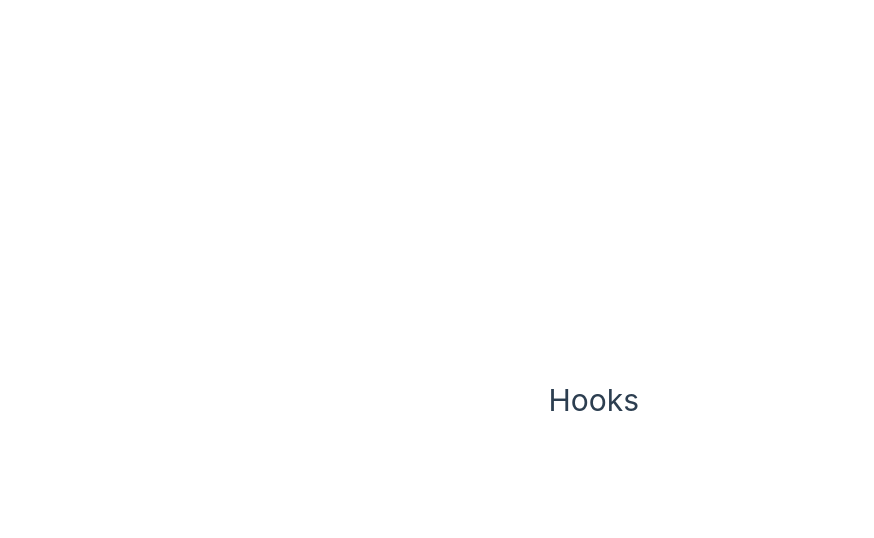
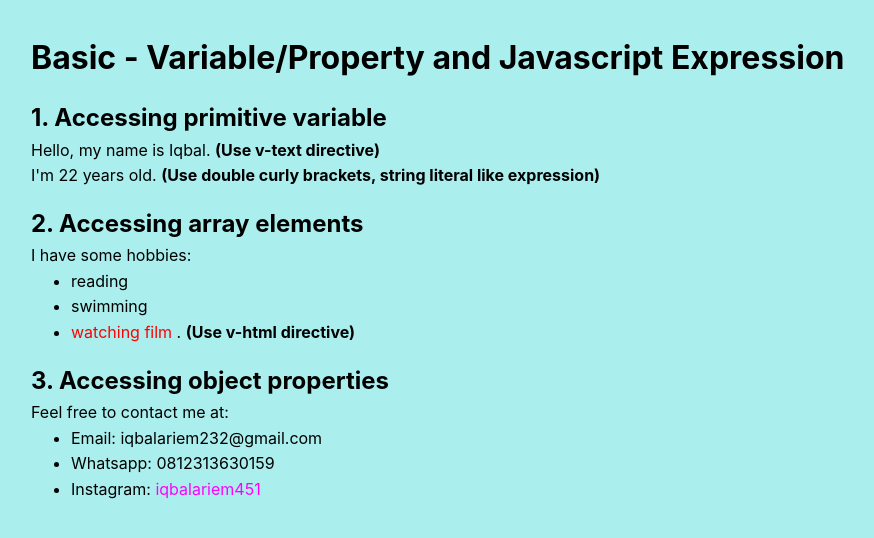
Before and after one commit to iqbalthex/learn-vue, a Vue app: page / in a window 1280 px wide. Shown: the top 538 px of the page, without its empty margins (1-875 px from the left). Built offline with nearby package versions, Linux system fonts and the light colour scheme.

Commit message:
Variable and Javascript Expression

```diff
--- a/src/App.vue
+++ b/src/App.vue
@@ -1,10 +1,12 @@
 <script>
 
-import Hooks from './components/Hooks.vue';
+import Expression from './components/Expression.vue';
+// import Hooks from './components/Hooks.vue';
 
 export default {
   components: {
-    Hooks,
+    Expression,
+    // Hooks,
   }
 }
 
@@ -12,6 +14,7 @@ export default {
 
 <template>
 
-<Hooks />
+<Expression />
+<!-- <Hooks /> -->
 
 </template>
--- a/src/assets/base.css
+++ b/src/assets/base.css
@@ -1,73 +1,16 @@
-/* color palette from <https://github.com/vuejs/theme> */
-:root {
-  --vt-c-white: #ffffff;
-  --vt-c-white-soft: #f8f8f8;
-  --vt-c-white-mute: #f2f2f2;
-
-  --vt-c-black: #181818;
-  --vt-c-black-soft: #222222;
-  --vt-c-black-mute: #282828;
-
-  --vt-c-indigo: #2c3e50;
-
-  --vt-c-divider-light-1: rgba(60, 60, 60, 0.29);
-  --vt-c-divider-light-2: rgba(60, 60, 60, 0.12);
-  --vt-c-divider-dark-1: rgba(84, 84, 84, 0.65);
-  --vt-c-divider-dark-2: rgba(84, 84, 84, 0.48);
-
-  --vt-c-text-light-1: var(--vt-c-indigo);
-  --vt-c-text-light-2: rgba(60, 60, 60, 0.66);
-  --vt-c-text-dark-1: var(--vt-c-white);
-  --vt-c-text-dark-2: rgba(235, 235, 235, 0.64);
-}
-
-/* semantic color variables for this project */
-:root {
-  --color-background: var(--vt-c-white);
-  --color-background-soft: var(--vt-c-white-soft);
-  --color-background-mute: var(--vt-c-white-mute);
-
-  --color-border: var(--vt-c-divider-light-2);
-  --color-border-hover: var(--vt-c-divider-light-1);
-
-  --color-heading: var(--vt-c-text-light-1);
-  --color-text: var(--vt-c-text-light-1);
-
-  --section-gap: 160px;
-}
-
-@media (prefers-color-scheme: dark) {
-  :root {
-    --color-background: var(--vt-c-black);
-    --color-background-soft: var(--vt-c-black-soft);
-    --color-background-mute: var(--vt-c-black-mute);
-
-    --color-border: var(--vt-c-divider-dark-2);
-    --color-border-hover: var(--vt-c-divider-dark-1);
-
-    --color-heading: var(--vt-c-text-dark-1);
-    --color-text: var(--vt-c-text-dark-2);
-  }
-}
-
 *,
-*::before,
-*::after {
+*::after,
+*::before {
   box-sizing: border-box;
   margin: 0;
-  font-weight: normal;
 }
 
 body {
   min-height: 100vh;
-  color: var(--color-text);
-  background: var(--color-background);
-  transition: color 0.5s, background-color 0.5s;
+  background: #aee;
+  transition: all 0.5s;
   line-height: 1.6;
   font-family: Inter, -apple-system, BlinkMacSystemFont, 'Segoe UI', Roboto, Oxygen, Ubuntu,
     Cantarell, 'Fira Sans', 'Droid Sans', 'Helvetica Neue', sans-serif;
-  font-size: 15px;
-  text-rendering: optimizeLegibility;
-  -webkit-font-smoothing: antialiased;
-  -moz-osx-font-smoothing: grayscale;
+  font-size: 16px;
 }
--- a/src/assets/main.css
+++ b/src/assets/main.css
@@ -4,32 +4,13 @@
   max-width: 1280px;
   margin: 0 auto;
   padding: 2rem;
-
   font-weight: normal;
 }
 
-a,
-.green {
-  text-decoration: none;
-  color: hsla(160, 100%, 37%, 1);
-  transition: 0.4s;
+h2 {
+  margin-top: 1rem;
 }
 
-@media (hover: hover) {
-  a:hover {
-    background-color: hsla(160, 100%, 37%, 0.2);
-  }
+.red {
+  color: red;
 }
-
-@media (min-width: 1024px) {
-  body {
-    display: flex;
-    place-items: center;
-  }
-
-  #app {
-    display: grid;
-    grid-template-columns: 1fr 1fr;
-    padding: 0 2rem;
-  }
-}
--- /dev/null
+++ b/src/components/Expression.vue
@@ -0,0 +1,68 @@
+<script>
+export default {
+  data() {
+    return {
+      name: "Iqbal",
+      age: 22,
+      hobbies: [
+        "reading",
+        "swimming",
+        `<span class="red">
+          watching film
+        </span>`,
+      ],
+      contact: {
+        email: "iqbalariem232@gmail.com",
+        whatsapp: "0812313630159",
+        instagram: `<span style="color: magenta">
+          iqbalariem451
+        </span>`,
+      },
+    };
+  },
+}
+</script>
+
+<template>
+  <h1>Basic - Variable/Property and Javascript Expression</h1>
+
+  <h2>1. Accessing primitive variable</h2>
+
+  <p>Hello, my name is <span v-text="name"></span>. <b>(Use v-text directive)</b></p>
+  <p>I'm {{ age }} years old. <b>(Use double curly brackets, string literal like expression)</b></p>
+
+  <h2>2. Accessing array elements</h2>
+
+  <p>I have some hobbies:</p>
+  <ul>
+    <li v-text="hobbies[0]"></li>
+    <li>{{ hobbies[1] }}</li>
+    <li>
+      <span v-html="hobbies[2]"></span>.
+      <b>(Use v-html directive)</b>
+    </li>
+  </ul>
+
+  <h2>3. Accessing object properties</h2>
+
+  <p>Feel free to contact me at:</p>
+  <ul>
+    <li>
+      Email:
+      <span
+        v-text="contact.email">
+      </span>
+    </li>
+    <li>
+      Whatsapp:
+      {{ contact.whatsapp }}
+    </li>
+    <li>
+      Instagram:
+      <span
+        v-html="contact.instagram">
+      </span>
+    </li>
+  </ul>
+
+</template>
```
